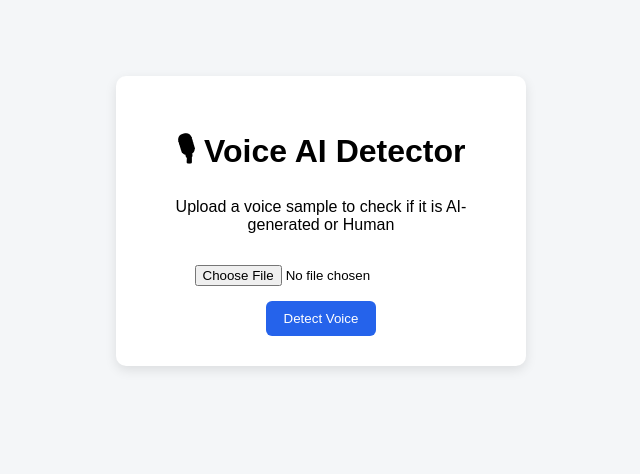
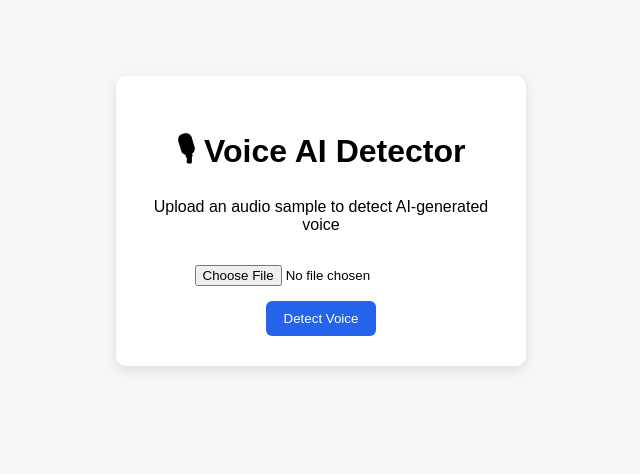
Before and after one commit to bathula-shiva/voice-ai-detector1, a FastAPI app: page / in a window 1280 px wide. Shown: the part 187-661 px from the top of the page, without its empty margins (319-959 px from the left). Run offline with FastAPI, Linux system fonts and the light colour scheme.

Commit message:
Update index.html

```diff
--- a/voice_ai_detector/templates/index.html
+++ b/voice_ai_detector/templates/index.html
@@ -9,9 +9,9 @@
 
 <div class="container">
     <h1>🎙 Voice AI Detector</h1>
-    <p>Upload a voice sample to check if it is AI-generated or Human</p>
+    <p>Upload an audio sample to detect AI-generated voice</p>
 
-    <input type="file" id="audioFile" accept="audio/*" />
+    <input type="file" id="audioFile" accept="audio/*">
     <button onclick="detectVoice()">Detect Voice</button>
 
     <div id="result" class="result hidden">
```
